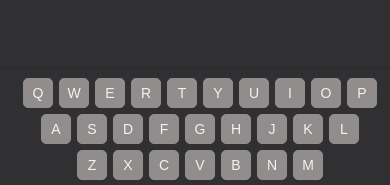
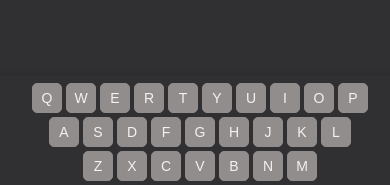
Before and after one commit to Ethoe/cypherdle, a Vue app: page / in a window 390 px wide. Shown: the part 656-841 px from the top of the page. Built offline with nearby package versions, Linux system fonts and the light colour scheme; no server answers.

Commit message:
Fix mobile styling

```diff
--- a/src/App.vue
+++ b/src/App.vue
@@ -181,6 +181,7 @@ h3 {
   min-height: 100vh; /* Ensure the app container fills the viewport height */
   display: flex;
   flex-direction: column;
+  overflow: hidden;
 }
 
 .main-content {
@@ -191,6 +192,13 @@ h3 {
   flex-direction: column;
   align-items: center;
   justify-content: center;
+  overflow-y: auto;
+  padding-bottom: 175px;
+}
+@media (max-width: 768px) {
+  .main-content {
+    padding-bottom: 127px;
+  }
 }
 
 div.top {
@@ -217,9 +225,7 @@ div.letter {
   margin: 5px;
 }
 
-/* Responsive styling using media queries */
 @media (max-width: 768px) {
-  /* Adjust div.letter styles for smaller screens */
   div.letter {
     width: 60px;
     height: 80px;
@@ -228,7 +234,6 @@ div.letter {
 }
 
 @media (max-width: 480px) {
-  /* Further adjust div.letter styles for even smaller screens */
   div.letter {
     width: 40px;
     height: 60px;
@@ -241,6 +246,8 @@ div.letter {
   bottom: 0;
   left: 0;
   width: 100%;
+  height: 150px;
+  flex: 1;
   display: flex;
   flex-direction: column;
   align-items: center;
@@ -276,6 +283,7 @@ div.letter {
   .virtual-keyboard {
     padding: 5px;
     max-height: 50vh;
+    height: 102px;
   }
 
   .keyboard-row {
@@ -286,8 +294,7 @@ div.letter {
     width: 30px;
     height: 30px;
     font-size: 14px;
-    margin: 3px;
-    text-align: center;
+    margin: 2px;
   }
 }
 </style>
```
